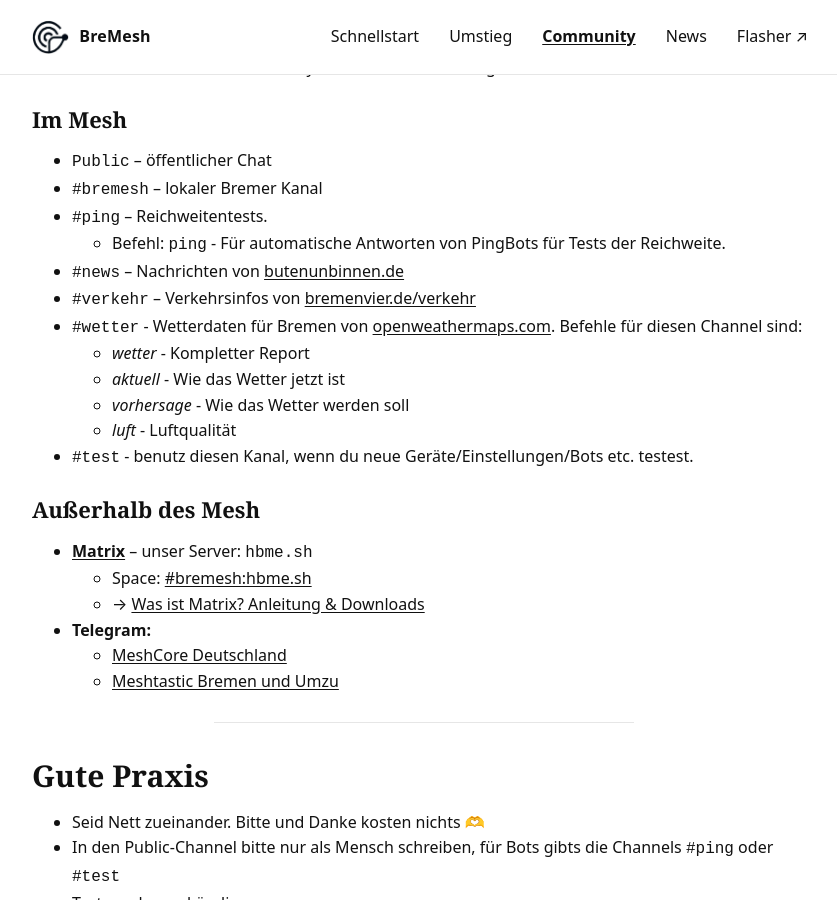
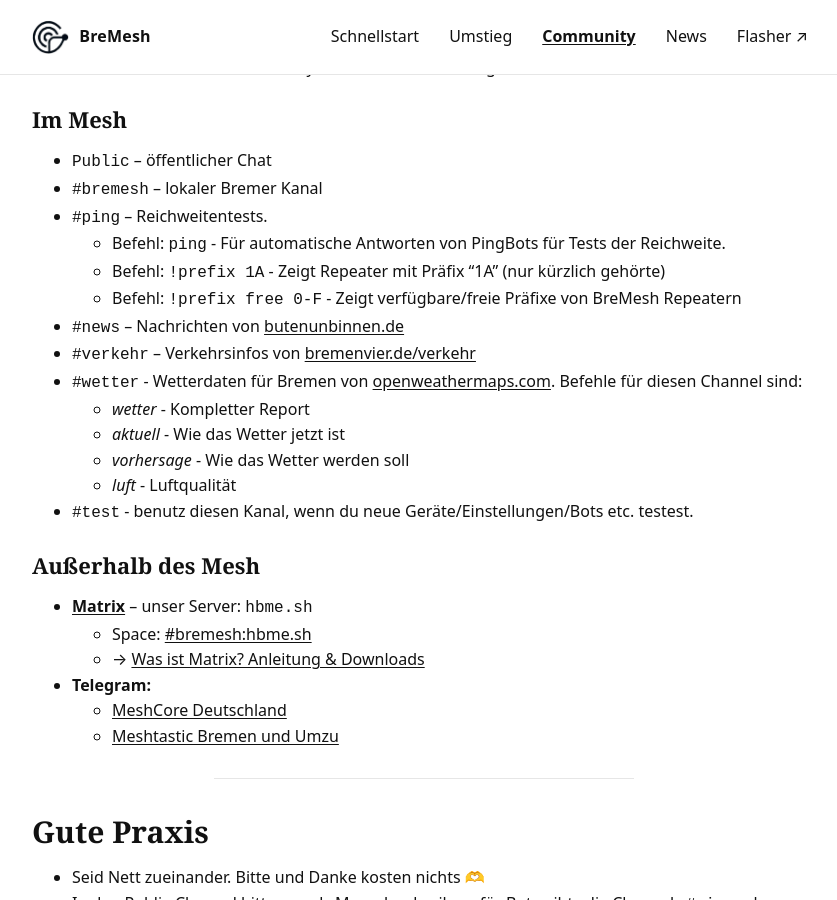
Before and after one commit to NordCen/BreMeshPeople, a Jekyll site: the page built from community.md, in a window 1280 px wide and 900 px high, scrolled down 477 px. Shown: the whole window, without its empty margins (216-1053 px from the left). Built offline with Jekyll 4.4.1, drawn with Linux system fonts in a browser that asks for light colours.

Commit message:
Add commands to display specific Repeater prefixes in community documentation

```diff
--- a/community.md
+++ b/community.md
@@ -16,6 +16,8 @@
 - `#bremesh` – lokaler Bremer Kanal
 - `#ping` – Reichweitentests.
   - Befehl: `ping` - Für automatische Antworten von PingBots für Tests der Reichweite.
+  - Befehl: `!prefix 1A` - Zeigt Repeater mit Präfix "1A" (nur kürzlich gehörte)
+  - Befehl: `!prefix free 0-F` - Zeigt verfügbare/freie Präfixe von BreMesh Repeatern
 - `#news` – Nachrichten von [butenunbinnen.de](https://www.butenunbinnen.de/)
 - `#verkehr` – Verkehrsinfos von [bremenvier.de/verkehr](https://www.bremenvier.de/verkehr/)
 - `#wetter` - Wetterdaten für Bremen von [openweathermaps.com](https://openweathermap.org/). Befehle für diesen Channel sind:
```
